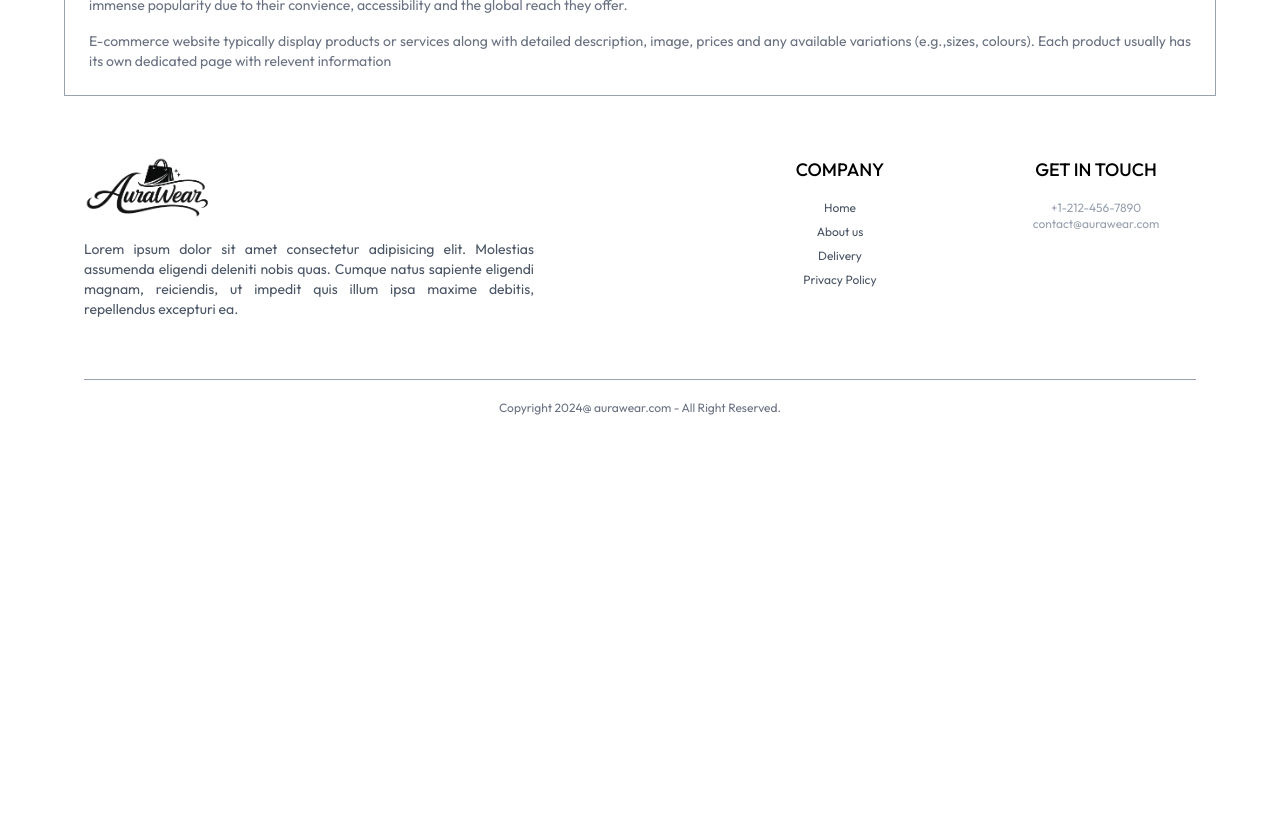
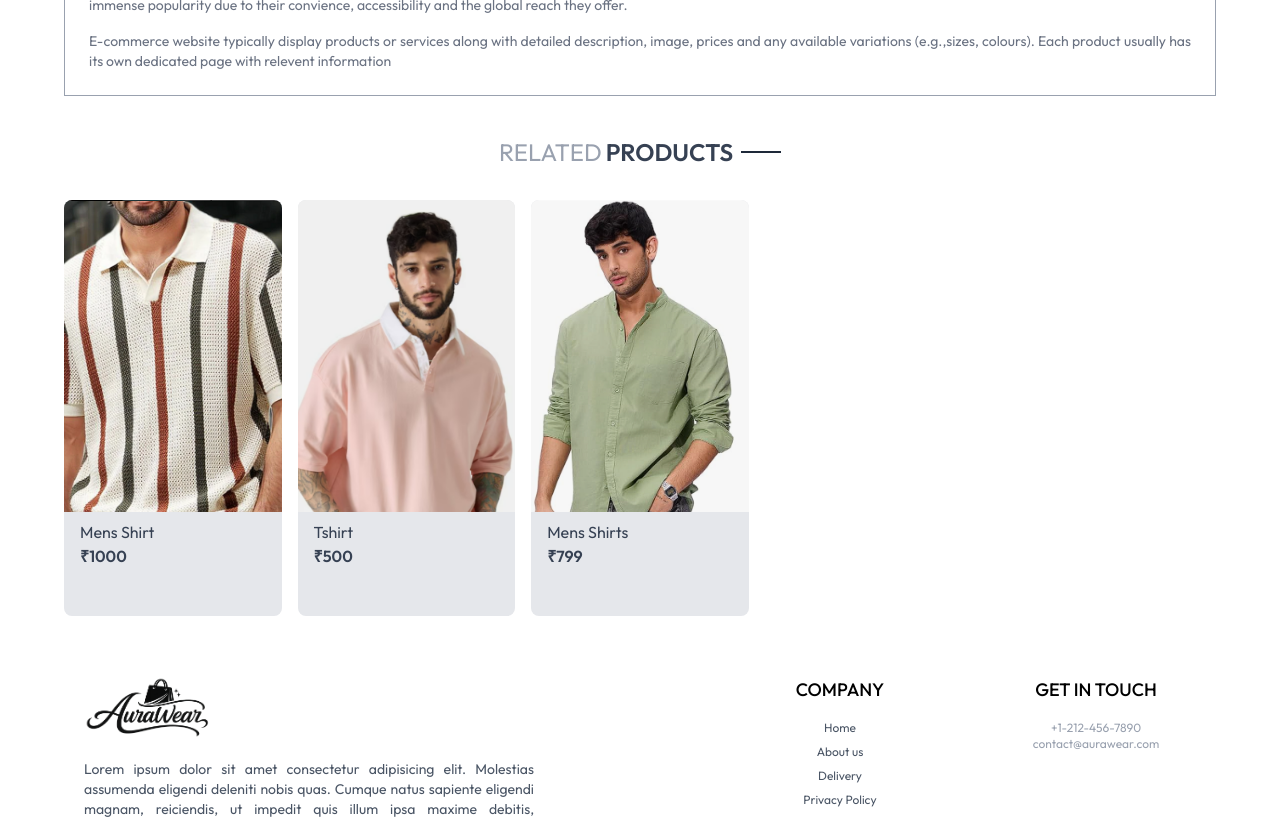
Before and after one commit to AbiyaLS/AuraWear-Ecommerce-app, a React (Vite) app in the folder frontend/: page /product/1 in a window 1280 px wide. Shown: the part 740-1559 px from the top of the page. Before the commit the page ends 1176 px from the top, so only its background shows below. Built offline with nearby package versions, Linux system fonts and the light colour scheme; a web font is replaced by a local one.

Commit message:
product detail page completed

```diff
--- /dev/null
+++ b/frontend/src/components/RelatedProducts.jsx
@@ -0,0 +1,42 @@
+import React, { useContext, useEffect, useState } from 'react'
+import { ShopContext } from '../context/ShopContext'
+import Title from './Title'
+import ProductItem from './ProductItem'
+
+export default function RelatedProducts({ categories,subCategories }) {
+    const { products } = useContext(ShopContext)
+    const [ related, setRelated ] = useState([])
+
+    useEffect(()=>{
+
+        if(products.length > 0){
+            let productCopy = products.slice()
+            productCopy = productCopy.filter(item => categories === item.category)
+            productCopy = productCopy.filter(item => subCategories === item.subCategory)
+
+            setRelated(productCopy.slice(0,5))
+        }
+
+    },[products])
+  return (
+    <div className='mt-10'>
+      <div className='text-center text-2xl mb-5'>
+        <Title text1={"RELATED"} text2={"PRODUCTS"}/>
+      </div>
+      <div className='grid grid-cols-2 md:grid-cols-3 lg:grid-cols-5 gap-4 gap-y-6'>
+        {
+            related.map((item,index)=>(
+                <ProductItem
+                key={index}
+                id={item._id}
+                image={item.image[0]}
+                name={item.name}
+                price={item.price }
+                />
+            ))
+        }
+
+      </div>
+    </div>
+  )
+}
--- a/frontend/src/pages/Product.jsx
+++ b/frontend/src/pages/Product.jsx
@@ -2,6 +2,7 @@ import React, { useContext, useEffect, useState } from 'react'
 import { useParams } from 'react-router-dom'
 import { ShopContext } from '../context/ShopContext'
 import { Star } from 'lucide-react'
+import RelatedProducts from '../components/RelatedProducts'
 
 export default function Product() {
   const { productId } = useParams()
@@ -16,7 +17,7 @@ export default function Product() {
       if( item._id === productId ){
         setProductData(item)
         setImage(item.image[0])
-        console.log(item)
+
         return null
       }
     })
@@ -79,7 +80,7 @@ export default function Product() {
          </div>
        </div>
          {/*---------------Description and Review----------------  */}
-         <div className='mt-20'>
+         <div className='mt-20 '>
           <div className='flex'>
             <b className='border px-5 py-2 text-sm'>Description</b>
             <p className='border px-5 py-2 text-sm'>Review (122)</p>
@@ -87,10 +88,10 @@ export default function Product() {
           <div className='flex flex-col gap-4 px-6 py-6 text-sm text-gray-500 border border-gray-400'>
             <p className='text-justify'>An Ecommerce website is an online platform that facilitates the buying and selling of products or services over the internet. It services as a virtual marketplace where businesses and individuals can showcase there products, interact with customers, and contact  transaction without the need for a physical presence. E-commerce website have gained immense popularity due to their convience, accessibility and the global reach they offer.</p>
             <p className='text-justify'>E-commerce website typically display products or services along with detailed description, image, prices and any available variations (e.g.,sizes, colours). Each product usually has its own dedicated page with relevent information</p>
-
-          </div>
-
+            </div>
          </div>
+         {/* ---------------Dispaly related products------------------ */}
+         <RelatedProducts categories={productData.category} subCategories={productData.subCategory}/>
     </div>
   ) : <div className='opacity-0'>
 
```
Also changed, not shown: 1 other file (tests, documents, lock files or other folders).
